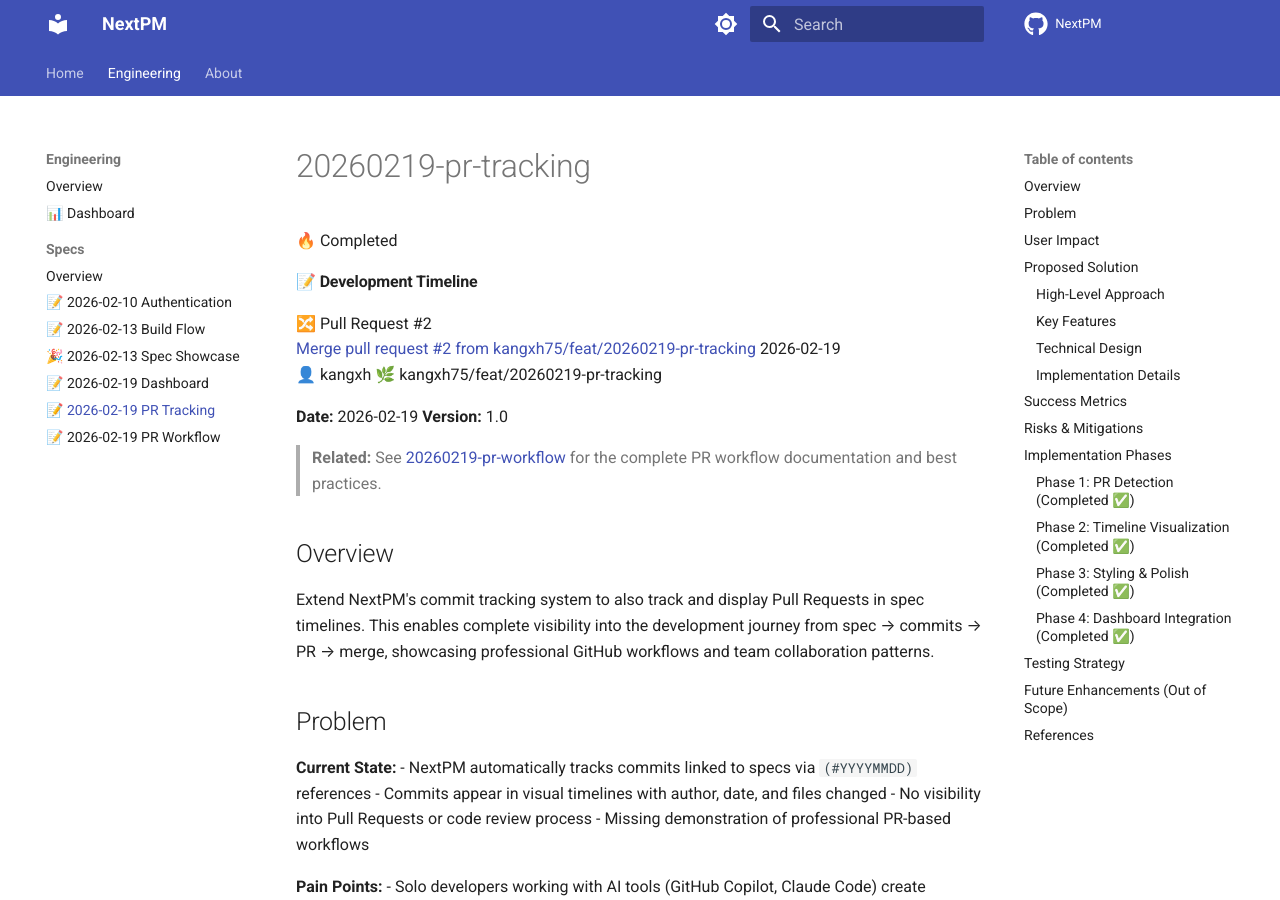
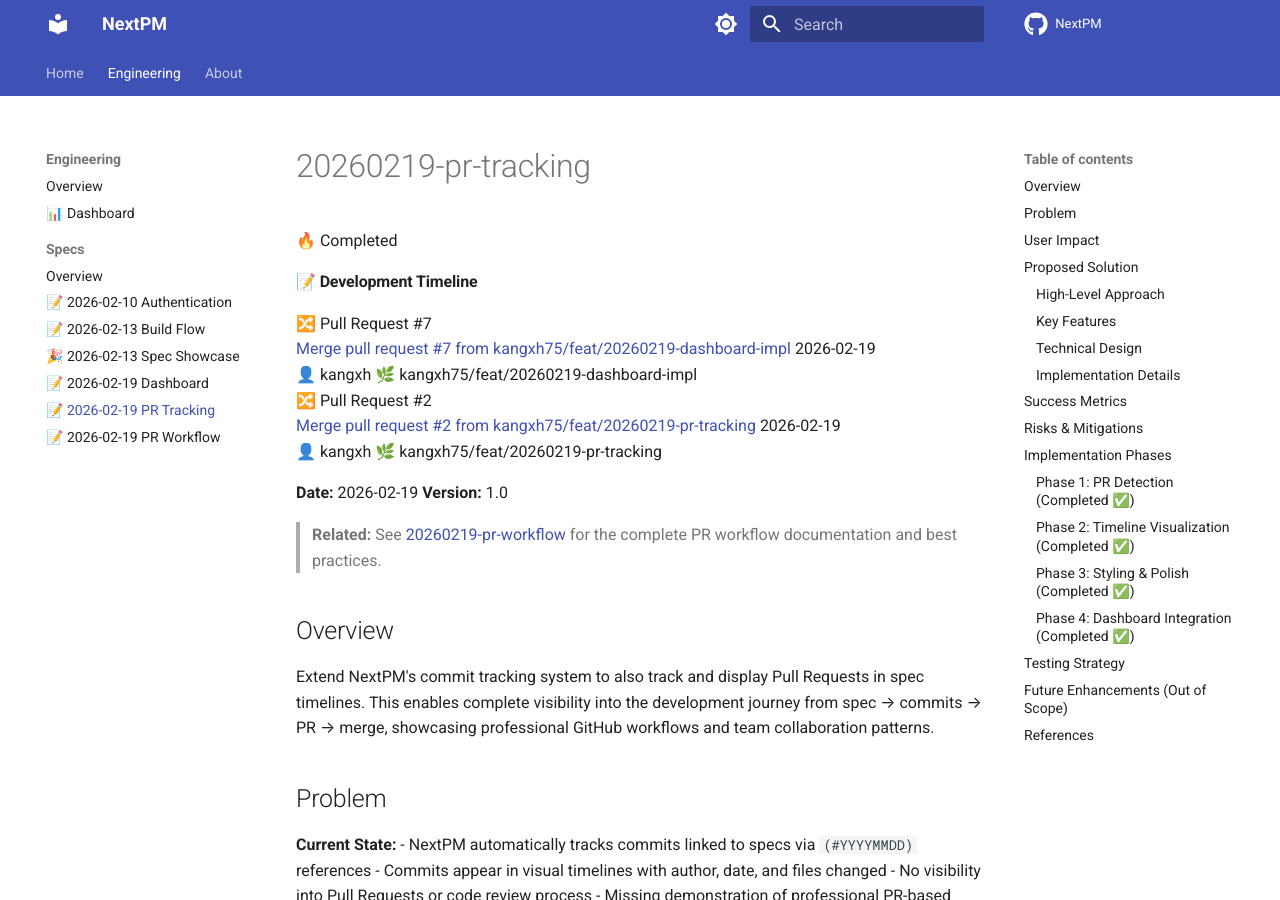
Before and after one commit to kangxh75/NextPM, an MkDocs documentation site: the page built from mkdocs-docs/engineering/specs/20260219-pr-tracking.md, in a window 1280 px wide and 900 px high. Built offline with MkDocs 1.6.1 and Material for MkDocs 9.7.7, drawn with Linux system fonts in a browser that asks for light colours; comment, search, counter and statistics services are not loaded.

Commit message:
build: update activity timeline and spec timelines after PR merges
Update generated files to reflect recent PR #5, #6, #7 merges:
- Regenerated activity-timeline.json with latest PR merge events
- Updated spec timelines for dashboard, pr-tracking, pr-workflow specs
- Updated search index with latest spec metadata

These files are auto-generated by build-specs.py but need to be committed
for production deployment since the build runs on CI/CD.

Co-Authored-By: Claude Sonnet 4.5 <noreply@anthropic.com>

```diff
--- a/mkdocs-docs/engineering/specs/20260219-pr-tracking.md
+++ b/mkdocs-docs/engineering/specs/20260219-pr-tracking.md
@@ -11,6 +11,23 @@
     <h4>📝 Development Timeline</h4>
     <div class="timeline-container">
         <div class="timeline-item latest">
+            <div class="timeline-marker timeline-marker-pr"></div>
+            <div class="timeline-content">
+                <div class="timeline-type-badge pr-badge">🔀 Pull Request #7</div>
+                <div class="pr-header">
+                    <a href="https://github.com/kangxh75/NextPM/pull/7" target="_blank" class="pr-link">
+                        <span class="pr-title">Merge pull request #7 from kangxh75/feat/20260219-dashboard-impl</span>
+                    </a>
+                    <span class="pr-date">2026-02-19</span>
+                </div>
+                <div class="pr-meta">
+                    <span class="pr-author">👤 kangxh</span>
+                    <span class="pr-branch">🌿 kangxh75/feat/20260219-dashboard-impl</span>
+
+                </div>
+            </div>
+        </div>
+        <div class="timeline-item">
             <div class="timeline-marker timeline-marker-pr"></div>
             <div class="timeline-content">
                 <div class="timeline-type-badge pr-badge">🔀 Pull Request #2</div>
```
Also changed, not shown: mkdocs-docs/engineering/specs/20260219-dashboard.md (+17 -0 lines), mkdocs-docs/engineering/specs/20260219-pr-workflow.md (+17 -0 lines), 2 other files.
